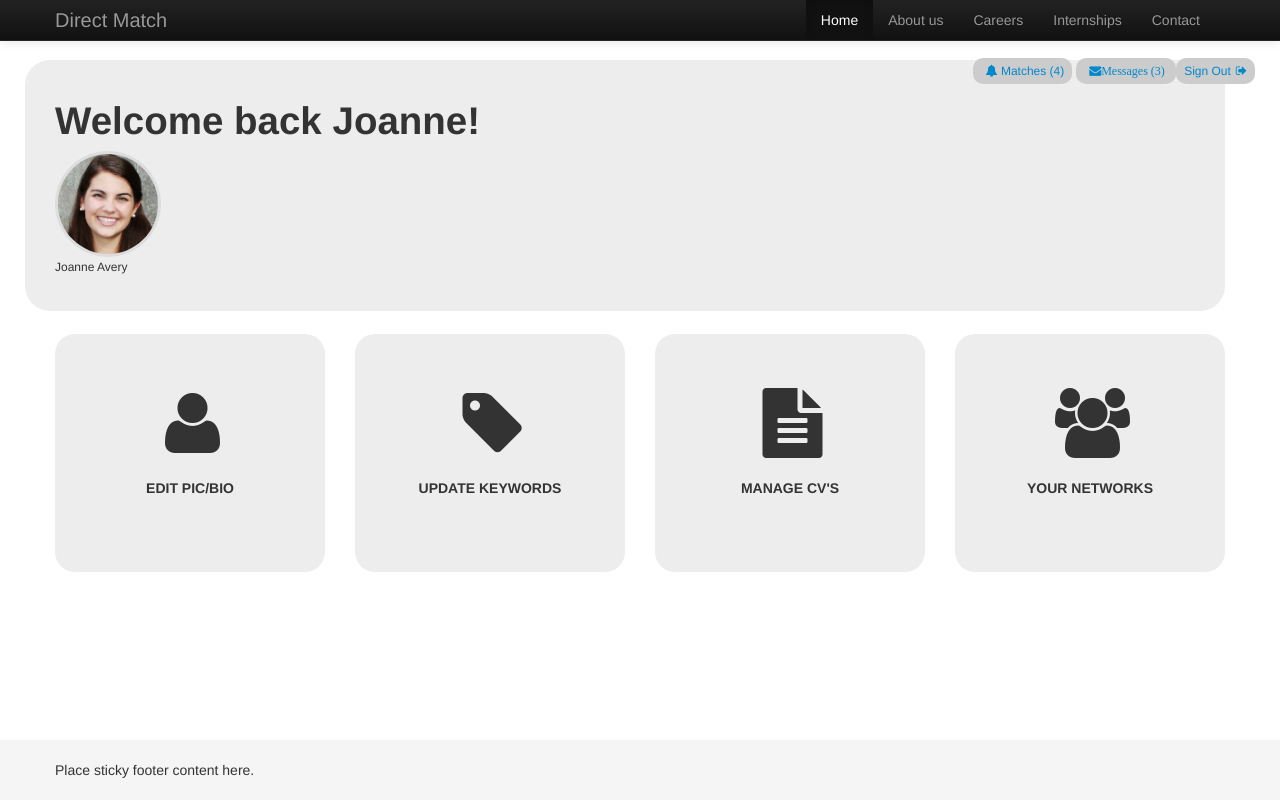
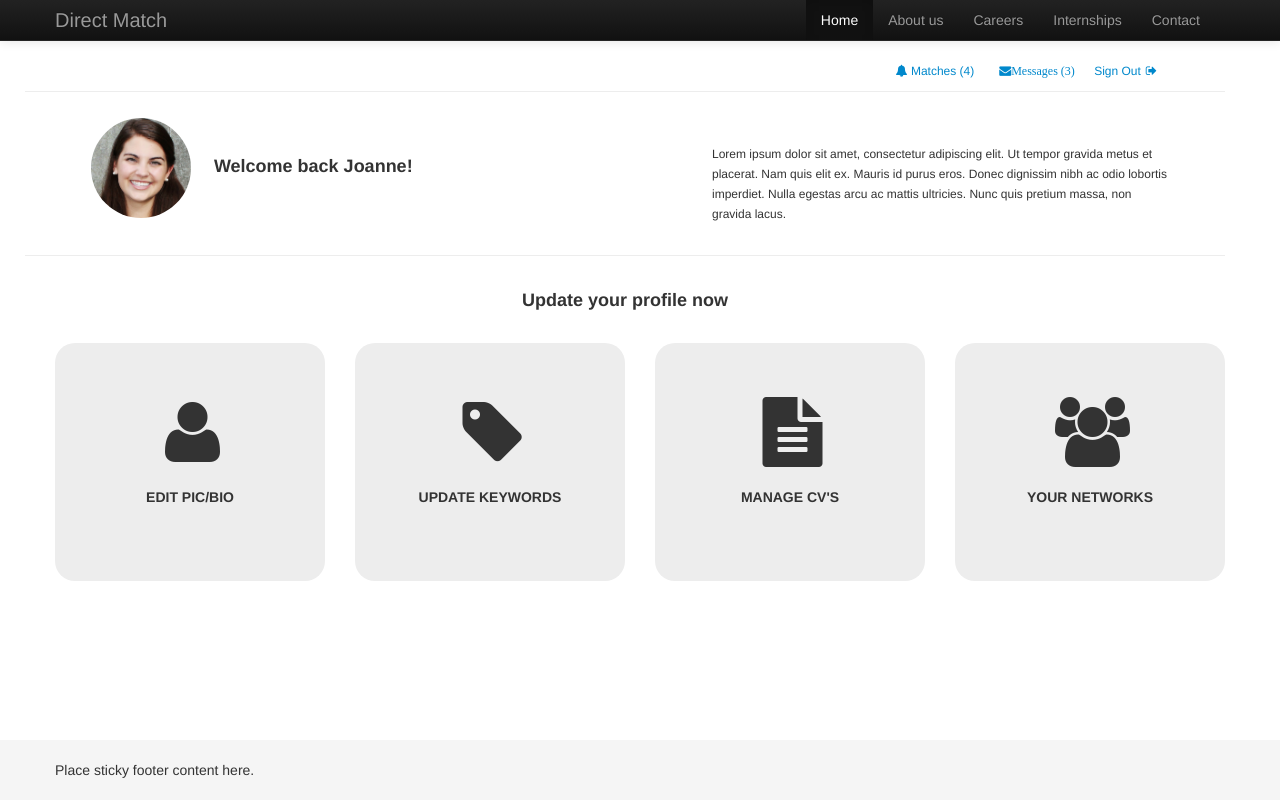
Before and after one commit to jennycunnane2/DMA-DEMO, a plain HTML site: page index.html in a window 1280 px wide. Drawn offline with nearby package versions, Linux system fonts and the light colour scheme.

Commit message:
DMA - Layout improved

```diff
--- a/index.html
+++ b/index.html
@@ -71,28 +71,43 @@
 
  <!-- Open body content-->
   <main class="container ">
-               <div class="span12 clearfix">
-                        <nav class="dashboard-nav cf">
+               <div class="row">
+                        <nav class="dashboard-nav clearfix">
                           <ul class="dash-links">
                            <li><a href="#"><i class="fa fa-bell"></i> Matches (4)</a></li>
                             <li><a href="#"> <i class="fa fa-envelope" >Messages (3)</i> </a></li>
                               <li><a href="#">Sign Out<i class="fa fa-sign-out"></i> </a></li>
                          </ul>
                         </nav>
-                     </div>
+                </div>
 
 
           <div class="row top-dash">
 
-                     <div class="span 6 welcome">
-                       <h1>Welcome back Joanne!</h1>
-                     <img src="img/img-profile.jpg" class="profile-pic" alt="" />
-                     <p class="profile-name">Joanne Avery </p>
-                    </div>  <!-- sppan4-->
+                     <div class="span6 welcome">
+                      <ul class="dash-links">
+                          <li class="profile-pic"> <img src="img/img-profile.jpg" class="profile-pic" alt="" /></li>
+                        <li> <h1 class="dashboard-header"> Welcome back Joanne! </h1></li>
+
+
+                      </ul>
+
+
+
+                      </div>
+                      <div class="span6 bio profile-sm-text">
+                    <p>Lorem ipsum dolor sit amet, consectetur adipiscing elit. Ut tempor gravida metus et placerat. Nam quis elit ex. Mauris id purus eros. Donec dignissim nibh ac odio lobortis imperdiet. Nulla egestas arcu ac mattis ultricies. Nunc quis pretium massa, non gravida lacus. </p>
+
+                      </div>
 
         </div><!-- top dash-->
 
-          <div class="row main-content">
+          <div class=" main-content">
+            <div class="row center">
+               <h1 class="dashboard-header center"> Update your profile now</h1>
+            </div>
+
+         <div class="row panels">
                    <div class="span3 panel first">
 
                        <i class="fa fa-5x fa-user "></i>
@@ -119,7 +134,7 @@
           </div>
 
 
-
+ </div>
 
        </main><!--main  container-->
 
```
Also changed, not shown: css/bootstrap.css.
